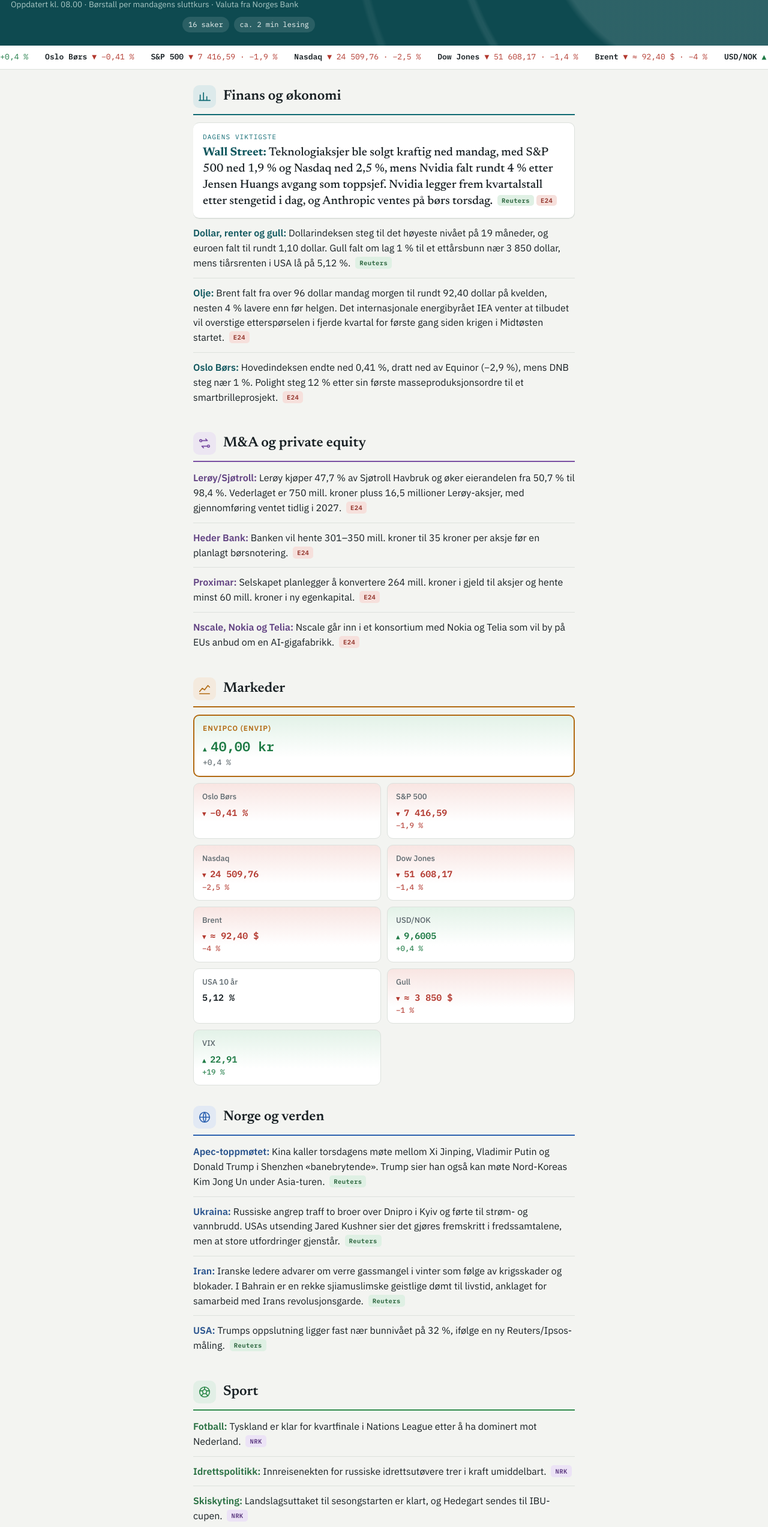
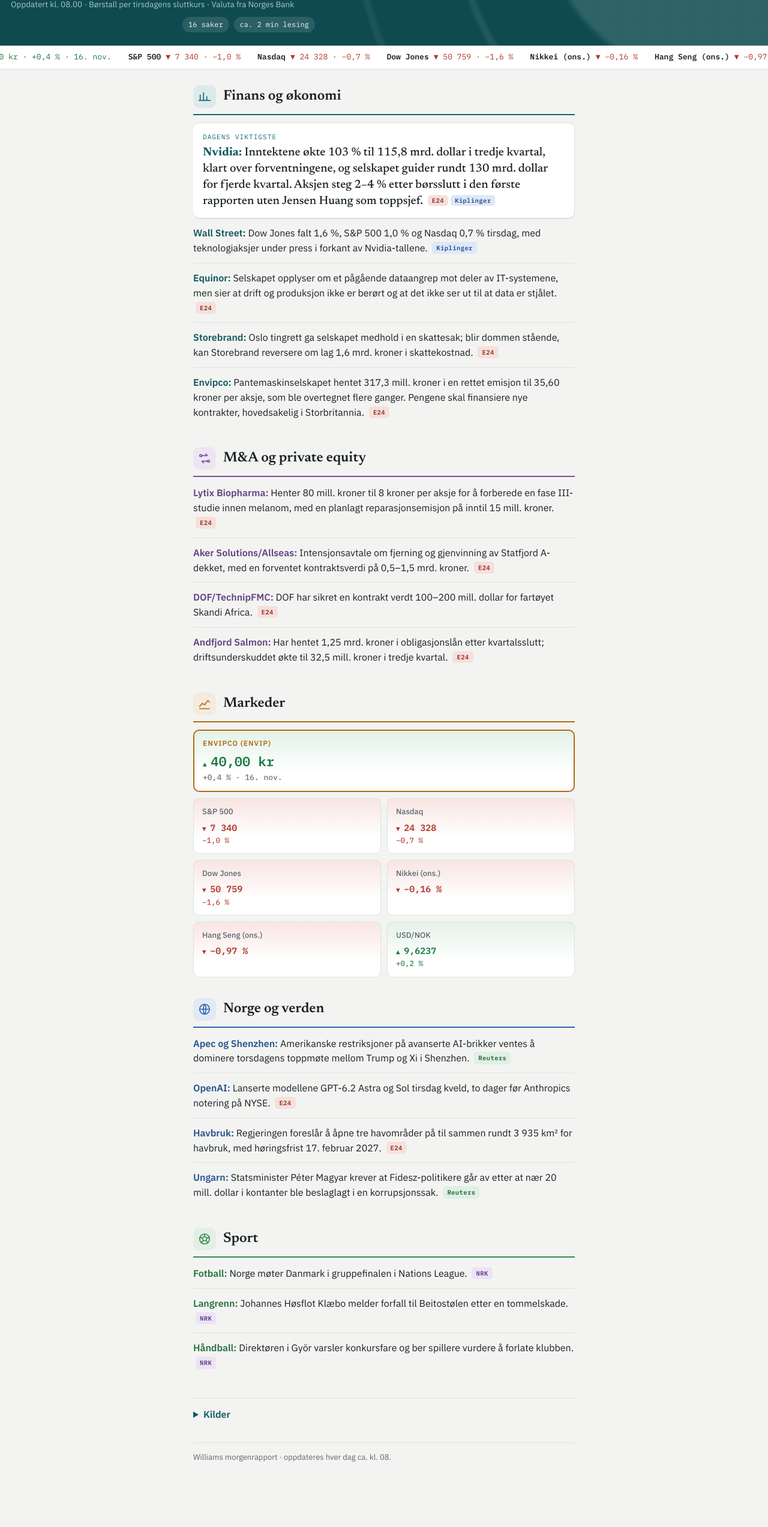
Before and after one commit to Williamsnyheter/Williamsmorgenrapport, a plain HTML site: page index.html in a window 1280 px wide. Shown: the part 161-2706 px from the top of the page at 60% size. After the commit the page ends 2656 px from the top, so only its background shows below. Drawn offline with Linux system fonts and the light colour scheme.

Commit message:
Morgenrapport 2026-11-18
Co-Authored-By: Claude Opus 5.5 <noreply@anthropic.com>
Claude-Session: https://claude.ai/code/session_01G2muatkCxhw8VXSakrWLqq

```diff
--- a/index.html
+++ b/index.html
@@ -152,73 +152,70 @@ footer { color: var(--muted); font-size: 13px; border-top: 1px solid var(--rule)
 <div class="wrap">
 <!--RAPPORT-START-->
 <header>
-<span class="eyebrow">Williams morgenrapport · tirsdag 17. november 2026</span>
-<h1>AI-uro feier over Wall Street før Nvidias tall</h1>
-<p class="note">Oppdatert kl. 08.00 · Børstall per mandagens sluttkurs · Valuta fra Norges Bank</p>
+<span class="eyebrow">Williams morgenrapport · onsdag 18. november 2026</span>
+<h1>Nvidia knuser forventningene – Envipco henter 317 millioner</h1>
+<p class="note">Oppdatert kl. 08.00 · Børstall per tirsdagens sluttkurs · Valuta fra Norges Bank</p>
 </header>
 <section>
 <h2><span class="n">1</span>Finans og økonomi</h2>
 <ul>
-<li><b>Wall Street:</b> Teknologiaksjer ble solgt kraftig ned mandag, med S&amp;P 500 ned 1,9 % og Nasdaq ned 2,5 %, mens Nvidia falt rundt 4 % etter Jensen Huangs avgang som toppsjef. Nvidia legger frem kvartalstall etter stengetid i dag, og Anthropic ventes på børs torsdag. <span class="src">Reuters, E24</span></li>
-<li><b>Dollar, renter og gull:</b> Dollarindeksen steg til det høyeste nivået på 19 måneder, og euroen falt til rundt 1,10 dollar. Gull falt om lag 1 % til et ettårsbunn nær 3 850 dollar, mens tiårsrenten i USA lå på 5,12 %. <span class="src">Reuters</span></li>
-<li><b>Olje:</b> Brent falt fra over 96 dollar mandag morgen til rundt 92,40 dollar på kvelden, nesten 4 % lavere enn før helgen. Det internasjonale energibyrået IEA venter at tilbudet vil overstige etterspørselen i fjerde kvartal for første gang siden krigen i Midtøsten startet. <span class="src">E24</span></li>
-<li><b>Oslo Børs:</b> Hovedindeksen endte ned 0,41 %, dratt ned av Equinor (−2,9 %), mens DNB steg nær 1 %. Polight steg 12 % etter sin første masseproduksjonsordre til et smartbrilleprosjekt. <span class="src">E24</span></li>
+<li><b>Nvidia:</b> Inntektene økte 103 % til 115,8 mrd. dollar i tredje kvartal, klart over forventningene, og selskapet guider rundt 130 mrd. dollar for fjerde kvartal. Aksjen steg 2–4 % etter børsslutt i den første rapporten uten Jensen Huang som toppsjef. <span class="src">E24, Kiplinger</span></li>
+<li><b>Wall Street:</b> Dow Jones falt 1,6 %, S&amp;P 500 1,0 % og Nasdaq 0,7 % tirsdag, med teknologiaksjer under press i forkant av Nvidia-tallene. <span class="src">Kiplinger</span></li>
+<li><b>Equinor:</b> Selskapet opplyser om et pågående dataangrep mot deler av IT-systemene, men sier at drift og produksjon ikke er berørt og at det ikke ser ut til at data er stjålet. <span class="src">E24</span></li>
+<li><b>Storebrand:</b> Oslo tingrett ga selskapet medhold i en skattesak; blir dommen stående, kan Storebrand reversere om lag 1,6 mrd. kroner i skattekostnad. <span class="src">E24</span></li>
+<li><b>Envipco:</b> Pantemaskinselskapet hentet 317,3 mill. kroner i en rettet emisjon til 35,60 kroner per aksje, som ble overtegnet flere ganger. Pengene skal finansiere nye kontrakter, hovedsakelig i Storbritannia. <span class="src">E24</span></li>
 </ul>
 </section>
 <section>
 <h2><span class="n">2</span>M&amp;A og private equity</h2>
 <ul>
-<li><b>Lerøy/Sjøtroll:</b> Lerøy kjøper 47,7 % av Sjøtroll Havbruk og øker eierandelen fra 50,7 % til 98,4 %. Vederlaget er 750 mill. kroner pluss 16,5 millioner Lerøy-aksjer, med gjennomføring ventet tidlig i 2027. <span class="src">E24</span></li>
-<li><b>Heder Bank:</b> Banken vil hente 301–350 mill. kroner til 35 kroner per aksje før en planlagt børsnotering. <span class="src">E24</span></li>
-<li><b>Proximar:</b> Selskapet planlegger å konvertere 264 mill. kroner i gjeld til aksjer og hente minst 60 mill. kroner i ny egenkapital. <span class="src">E24</span></li>
-<li><b>Nscale, Nokia og Telia:</b> Nscale går inn i et konsortium med Nokia og Telia som vil by på EUs anbud om en AI-gigafabrikk. <span class="src">E24</span></li>
+<li><b>Lytix Biopharma:</b> Henter 80 mill. kroner til 8 kroner per aksje for å forberede en fase III-studie innen melanom, med en planlagt reparasjonsemisjon på inntil 15 mill. kroner. <span class="src">E24</span></li>
+<li><b>Aker Solutions/Allseas:</b> Intensjonsavtale om fjerning og gjenvinning av Statfjord A-dekket, med en forventet kontraktsverdi på 0,5–1,5 mrd. kroner. <span class="src">E24</span></li>
+<li><b>DOF/TechnipFMC:</b> DOF har sikret en kontrakt verdt 100–200 mill. dollar for fartøyet Skandi Africa. <span class="src">E24</span></li>
+<li><b>Andfjord Salmon:</b> Har hentet 1,25 mrd. kroner i obligasjonslån etter kvartalsslutt; driftsunderskuddet økte til 32,5 mill. kroner i tredje kvartal. <span class="src">E24</span></li>
 </ul>
 </section>
 <section>
 <h2><span class="n">3</span>Markeder</h2>
 <ul class="markets">
-<li><span class="k"><b>Envipco (ENVIP)</b></span><span class="v up">40,00 kr · +0,4 %</span></li>
-<li><span class="k">Oslo Børs</span><span class="v down">−0,41 %</span></li>
-<li><span class="k">S&amp;P 500</span><span class="v down">7 416,59 · −1,9 %</span></li>
-<li><span class="k">Nasdaq</span><span class="v down">24 509,76 · −2,5 %</span></li>
-<li><span class="k">Dow Jones</span><span class="v down">51 608,17 · −1,4 %</span></li>
-<li><span class="k">Brent</span><span class="v down">≈ 92,40 $ · −4 %</span></li>
-<li><span class="k">USD/NOK</span><span class="v up">9,6005 · +0,4 %</span></li>
-<li><span class="k">USA 10 år</span><span class="v">5,12 %</span></li>
-<li><span class="k">Gull</span><span class="v down">≈ 3 850 $ · −1 %</span></li>
-<li><span class="k">VIX</span><span class="v up">22,91 · +19 %</span></li>
+<li><span class="k"><b>Envipco (ENVIP)</b></span><span class="v up">40,00 kr · +0,4 % · 16. nov.</span></li>
+<li><span class="k">S&amp;P 500</span><span class="v down">7 340 · −1,0 %</span></li>
+<li><span class="k">Nasdaq</span><span class="v down">24 328 · −0,7 %</span></li>
+<li><span class="k">Dow Jones</span><span class="v down">50 759 · −1,6 %</span></li>
+<li><span class="k">Nikkei (ons.)</span><span class="v down">−0,16 %</span></li>
+<li><span class="k">Hang Seng (ons.)</span><span class="v down">−0,97 %</span></li>
+<li><span class="k">USD/NOK</span><span class="v up">9,6237 · +0,2 %</span></li>
 </ul>
 </section>
 <section>
 <h2><span class="n">4</span>Norge og verden</h2>
 <ul>
-<li><b>Apec-toppmøtet:</b> Kina kaller torsdagens møte mellom Xi Jinping, Vladimir Putin og Donald Trump i Shenzhen «banebrytende». Trump sier han også kan møte Nord-Koreas Kim Jong Un under Asia-turen. <span class="src">Reuters</span></li>
-<li><b>Ukraina:</b> Russiske angrep traff to broer over Dnipro i Kyiv og førte til strøm- og vannbrudd. USAs utsending Jared Kushner sier det gjøres fremskritt i fredssamtalene, men at store utfordringer gjenstår. <span class="src">Reuters</span></li>
-<li><b>Iran:</b> Iranske ledere advarer om verre gassmangel i vinter som følge av krigsskader og blokader. I Bahrain er en rekke sjiamuslimske geistlige dømt til livstid, anklaget for samarbeid med Irans revolusjonsgarde. <span class="src">Reuters</span></li>
-<li><b>USA:</b> Trumps oppslutning ligger fast nær bunnivået på 32 %, ifølge en ny Reuters/Ipsos-måling. <span class="src">Reuters</span></li>
+<li><b>Apec og Shenzhen:</b> Amerikanske restriksjoner på avanserte AI-brikker ventes å dominere torsdagens toppmøte mellom Trump og Xi i Shenzhen. <span class="src">Reuters</span></li>
+<li><b>OpenAI:</b> Lanserte modellene GPT-6.2 Astra og Sol tirsdag kveld, to dager før Anthropics notering på NYSE. <span class="src">E24</span></li>
+<li><b>Havbruk:</b> Regjeringen foreslår å åpne tre havområder på til sammen rundt 3 935 km² for havbruk, med høringsfrist 17. februar 2027. <span class="src">E24</span></li>
+<li><b>Ungarn:</b> Statsminister Péter Magyar krever at Fidesz-politikere går av etter at nær 20 mill. dollar i kontanter ble beslaglagt i en korrupsjonssak. <span class="src">Reuters</span></li>
 </ul>
 </section>
 <section>
 <h2><span class="n">5</span>Sport</h2>
 <ul>
-<li><b>Fotball:</b> Tyskland er klar for kvartfinale i Nations League etter å ha dominert mot Nederland. <span class="src">NRK</span></li>
-<li><b>Idrettspolitikk:</b> Innreisenekten for russiske idrettsutøvere trer i kraft umiddelbart. <span class="src">NRK</span></li>
-<li><b>Skiskyting:</b> Landslagsuttaket til sesongstarten er klart, og Hedegart sendes til IBU-cupen. <span class="src">NRK</span></li>
-<li><b>Fotball:</b> Ståle Solbakken gikk hardt ut mot sin tidligere klubb FC København. <span class="src">NRK</span></li>
+<li><b>Fotball:</b> Norge møter Danmark i gruppefinalen i Nations League. <span class="src">NRK</span></li>
+<li><b>Langrenn:</b> Johannes Høsflot Klæbo melder forfall til Beitostølen etter en tommelskade. <span class="src">NRK</span></li>
+<li><b>Håndball:</b> Direktøren i Györ varsler konkursfare og ber spillere vurdere å forlate klubben. <span class="src">NRK</span></li>
 </ul>
 </section>
 <section class="sources"><details><summary>Kilder</summary><ul>
-<li><a href="https://finance.yahoo.com/markets/stocks/articles/trading-day-ai-jitters-slam-220725882.html">Reuters: Trading Day – AI jitters slam Wall Street</a></li>
-<li><a href="https://www.devdiscourse.com/article/international/4007830-reuters-world-news-summary">Reuters: World News Summary 17. november</a></li>
-<li><a href="https://e24.no/bors/nyheter/a/306262?pinnedEntry=306262">E24: Tek-aksjer kraftig ned på Wall Street</a></li>
-<li><a href="https://e24.no/bors/nyheter/a/306258?pinnedEntry=306258">E24: Nedgang på Oslo Børs</a></li>
-<li><a href="https://e24.no/bors/nyheter/a/306255?pinnedEntry=306255">E24: Polight får ordre til smartbriller</a></li>
+<li><a href="https://e24.no/boers-og-finans/i/Oypzbq/nvidia-oekte-inntektene-til-115-8-milliarder-dollar-i-tredje-kvartal-bedre-enn-ventet">E24: Nvidia økte inntektene til 115,8 milliarder dollar</a></li>
+<li><a href="https://www.kiplinger.com/news/live/nvidia-earnings-live-updates-and-commentary-november-2026">Kiplinger: Nvidia earnings live updates</a></li>
+<li><a href="https://e24.no/bors/nyheter">E24 Børs: Nyheter (Equinor, Storebrand, Lytix, Aker Solutions, DOF, Andfjord)</a></li>
+<li><a href="https://newsweb.oslobors.no/message/686754">Newsweb: Envipco – rettet emisjon</a></li>
+<li><a href="https://newsweb.oslobors.no/message/686658">Newsweb: Storebrand – skattesak</a></li>
+<li><a href="https://www.devdiscourse.com/article/international/4007545-reuters-world-news-summary">Reuters: World News Summary</a></li>
 <li><a href="https://www.norges-bank.no/RSS/Amerikanske-dollar-USD---dagens-valutakurs-fra-Norges-Bank/">Norges Bank: Dagens valutakurs USD</a></li>
 <li><a href="https://www.investtech.com/main/market.php?CompanyID=101168">Investtech: Envipco Holding (ENVIP)</a></li>
-<li><a href="https://www.nrk.no/sport/tyskland-til-kvartfinale-i-nasjonaligaen-_-dominerte-over-nederland-1.18083122">NRK: Tyskland til kvartfinale i Nasjonsligaen</a></li>
-<li><a href="https://www.nrk.no/sport/innreisenekt-for-russiske-idrettsutovere-trer-i-kraft-umiddelbart-1.18083042">NRK: Innreisenekt for russiske idrettsutøvere trer i kraft umiddelbart</a></li>
-<li><a href="https://www.nrk.no/sport/uttaket-i-skiskyting-er-klart---hedegart-til-ibu-cup-1.18082709">NRK: Uttaket i skiskyting er klart</a></li>
-<li><a href="https://www.nrk.no/sport/stale-solbakken-fyrte-los-mot-gamleklubben-fc-kobenhavn-1.18083021">NRK: Ståle Solbakken fyrte løs mot gamleklubben</a></li>
+<li><a href="https://www.nrk.no/sport/norge-moter-danmark-i-gruppefinalen-i-nasjonsligaen-1.18083756">NRK: Norge møter Danmark i gruppefinalen</a></li>
+<li><a href="https://www.nrk.no/sport/klaebo-forfall-pa-beitostolen-_-har-skadet-tommelen-1.18083547">NRK: Klæbo-forfall på Beitostølen</a></li>
+<li><a href="https://www.nrk.no/sport/direktor-varsler-om-konkursfare-i-handballstorheten-gyor-_-ber-spillere-dra-1.18083337">NRK: Konkursfare i Györ</a></li>
 </ul></details></section>
 <footer>Williams morgenrapport · oppdateres hver dag ca. kl. 08.</footer>
 <!--RAPPORT-END-->
```
